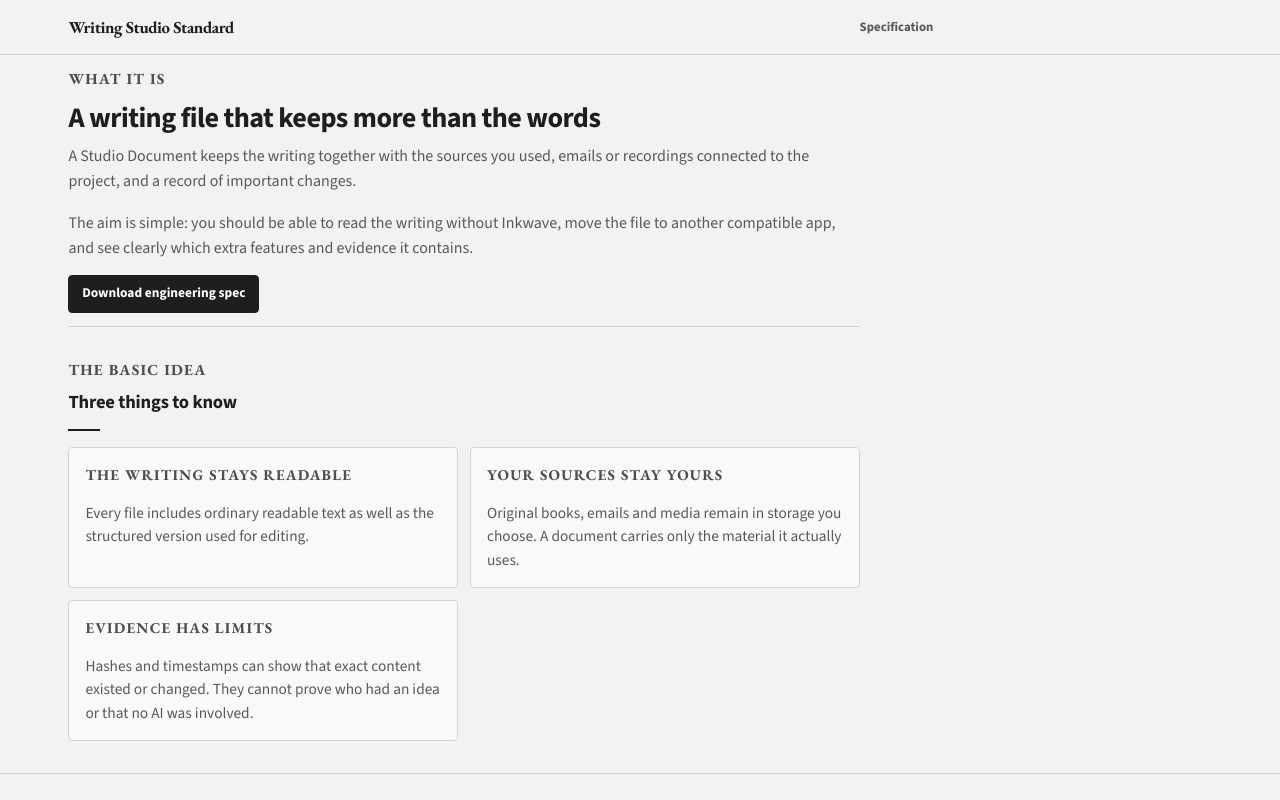
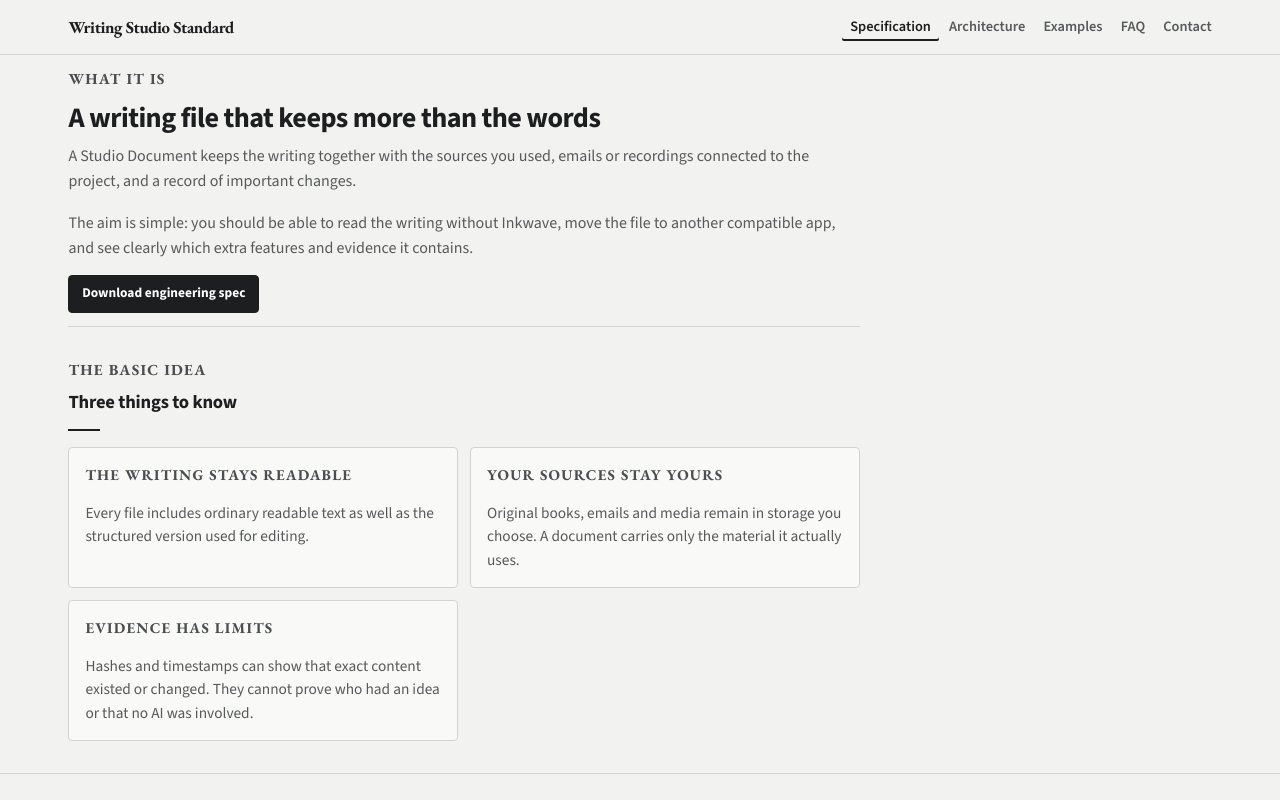
Before and after one commit to albatross310/writingstudiostandard, a React (Vite) app: page / in a window 1280 px wide. Shown: the top 800 px of the page. Built offline with nearby package versions, Linux system fonts and the light colour scheme.

Commit message:
Restore navigation and inset footer notes

```diff
--- a/src/components/Nav.css
+++ b/src/components/Nav.css
@@ -21,22 +21,51 @@
   font-weight: 700;
   font-size: clamp(0.95rem, 1.4vw, 1.05rem);
   color: var(--ink);
+  text-decoration: none;
   letter-spacing: -0.025em;
   white-space: nowrap;
+  flex-shrink: 0;
+}
+.nav__links {
+  display: flex;
+  align-items: center;
+  gap: 0.15rem;
+  flex-wrap: nowrap;
 }
 
-.nav__section {
+.nav__link {
   font-family: var(--font-sans);
-  font-size: 0.8rem;
-  font-weight: 650;
+  font-size: clamp(0.76rem, 1.25vw, 0.9rem);
+  font-weight: 600;
   color: var(--text-muted);
+  text-decoration: none;
+  padding: 0.42em 0.55em;
+  border-radius: 2px;
+  line-height: 1.1;
   white-space: nowrap;
+  transition: background 0.12s, color 0.12s;
+}
+
+.nav__link:hover {
+  background: var(--surface-muted);
+  color: var(--ink);
+  text-decoration: none;
+}
+
+.nav__link--active {
+  color: var(--ink);
+  background: transparent;
+  box-shadow: inset 0 -2px 0 var(--ink);
 }
 
 @media (min-width: 701px) {
   .nav__inner {
     display: grid;
     grid-template-columns: minmax(0, 1fr) var(--nav-column);
+  }
+
+  .nav__links {
+    justify-content: flex-end;
   }
 }
 
@@ -45,13 +74,27 @@
     font-size: 0.85rem;
   }
 
-  .nav__section {
+  .nav__link {
     font-size: 0.74rem;
+    padding: 0.44em 0.52em;
   }
 }
 
 @media (max-width: 520px) {
   .nav__inner {
     height: 52px;
+    overflow-x: auto;
+    scrollbar-width: none;
+  }
+  .nav__inner::-webkit-scrollbar { display: none; }
+
+  .nav__links {
+    gap: 0.1rem;
   }
 }
+
+@media (min-width: 701px) {
+  .nav__link:last-child {
+    padding-right: 0;
+  }
+}
--- a/src/components/Nav.jsx
+++ b/src/components/Nav.jsx
@@ -1,11 +1,33 @@
+import { NavLink } from 'react-router-dom'
 import './Nav.css'
+
+const links = [
+  { to: '/',              label: 'Specification', end: true },
+  { to: '/architecture',  label: 'Architecture'  },
+  { to: '/examples',      label: 'Examples'      },
+  { to: '/faq',           label: 'FAQ'           },
+  { to: '/contact',       label: 'Contact'       },
+]
 
 export default function Nav() {
   return (
     <header className="nav">
       <div className="nav__inner container">
         <span className="nav__wordmark">Writing Studio Standard</span>
-        <span className="nav__section">Specification</span>
+        <nav className="nav__links" aria-label="Primary">
+          {links.map(l => (
+            <NavLink
+              key={l.to}
+              to={l.to}
+              end={l.end}
+              className={({ isActive }) =>
+                'nav__link' + (isActive ? ' nav__link--active' : '')
+              }
+            >
+              {l.label}
+            </NavLink>
+          ))}
+        </nav>
       </div>
     </header>
   )
--- a/src/content/engineering-spec.md
+++ b/src/content/engineering-spec.md
@@ -785,7 +785,7 @@
 
 The website-generated download inserts the reader's local download date into the specification header and appends the ISO date to the Markdown filename. The source specification intentionally contains no fixed download date.
 
-The canonical public page at `/` is a concise, plain-language introduction headed **Specification**. The former `/standard` route redirects to `/`; there is no separate landing page or second summary of the standard. The site header contains no links to supplementary sections, so the introduction and engineering-specification download remain the clear entry point.
+The canonical public page at `/` is a concise, plain-language introduction headed **Specification**. The former `/standard` route redirects to `/`; there is no separate landing page or second summary of the standard. The primary navigation links to the supplementary architecture, examples, FAQ and contact pages while keeping Specification as the first item.
 
 A specification revision SHOULD update `Specification version` when it changes a normative requirement, field meaning or conformance profile. Editorial corrections MAY retain the version. Breaking wire changes MUST increment the top-level record version.
 
--- a/src/styles/global.css
+++ b/src/styles/global.css
@@ -117,9 +117,16 @@
   max-width: var(--content-rail);
 }
 
-/* On desktop, main content ends where the header's Specification label begins. */
+/* Main content stops at the navigation column once the two-column header is active. */
 @media (min-width: 701px) {
   main .container {
+    padding-right: calc(var(--page-gutter) + var(--nav-column));
+  }
+}
+
+/* Keep desktop footer endnotes on the same right rail; stacked footers use the full width. */
+@media (min-width: 901px) {
+  .footer .footer__inner {
     padding-right: calc(var(--page-gutter) + var(--nav-column));
   }
 }
```
